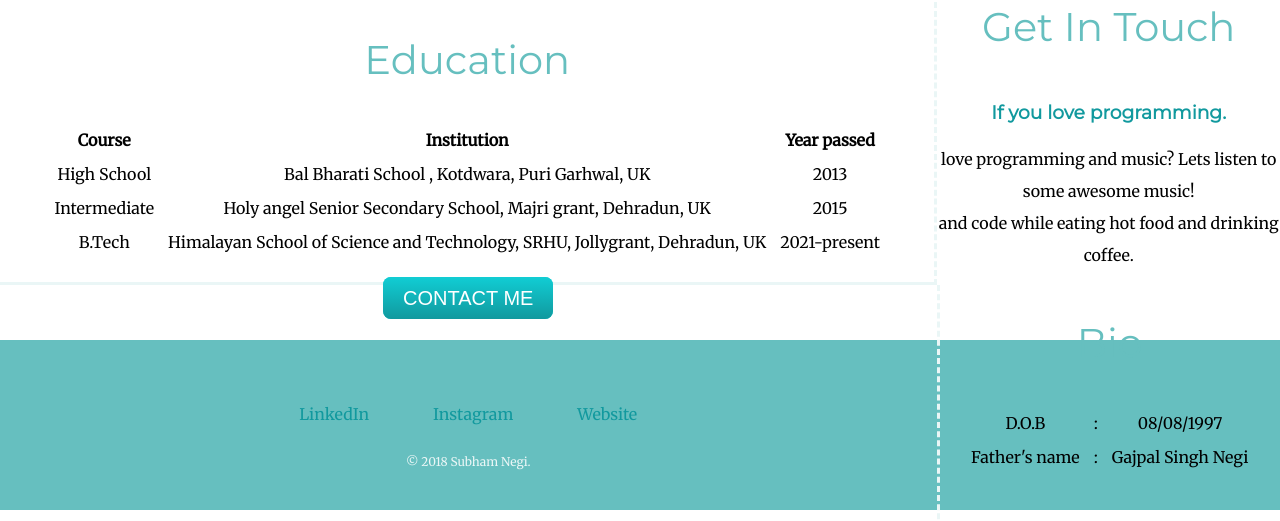
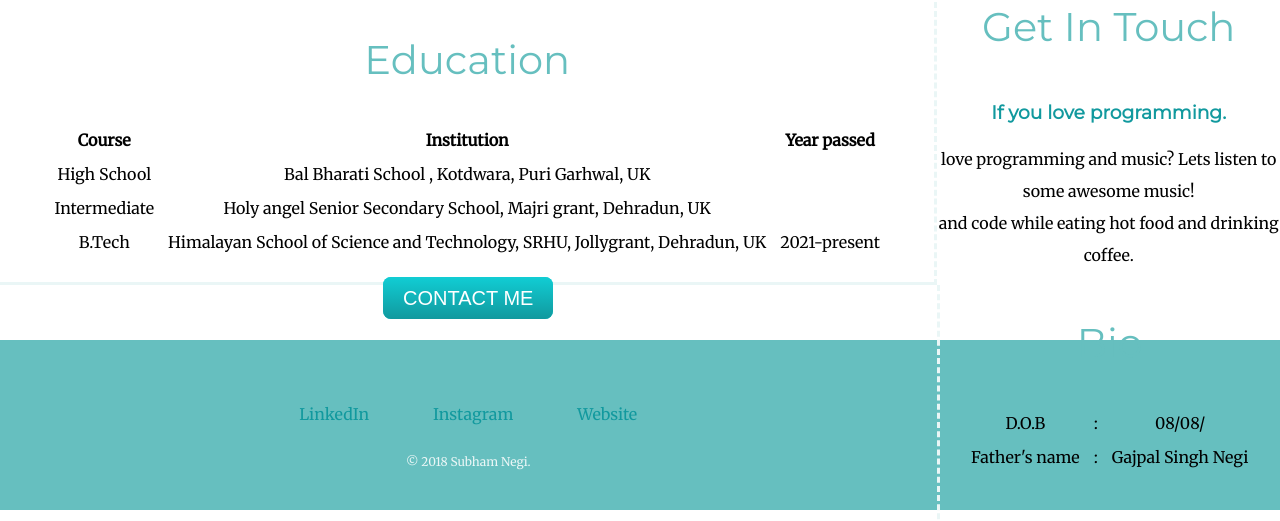
Before and after one commit to Subhnegi/mysite, a plain HTML site: page introduction.html in a window 1280 px wide. Shown: the part 808-1329 px from the top of the page. Drawn offline with Linux system fonts and the light colour scheme.

Commit message:
Update introduction.html

```diff
--- a/introduction.html
+++ b/introduction.html
@@ -34,12 +34,12 @@
                             <tr>
                                 <td>High School</td>
                                 <td>Bal Bharati School , Kotdwara, Puri Garhwal, UK</td>
-                                <td>2013</td>
+                                <td></td>
                             </tr>
                             <tr>
                                 <td>Intermediate</td>
                                 <td>Holy angel Senior Secondary School, Majri grant, Dehradun, UK</td>
-                                <td>2015</td>
+                                <td></td>
                             </tr>
                             <tr>
                                 <td>B.Tech</td>
@@ -58,7 +58,7 @@
                     <tr>
                         <td>D.O.B</td>
                         <td>:</td>
-                        <td>08/08/1997</td>
+                        <td>08/08/</td>
                     </tr>
                     <tr>
                         <td>Father's name</td>
```
